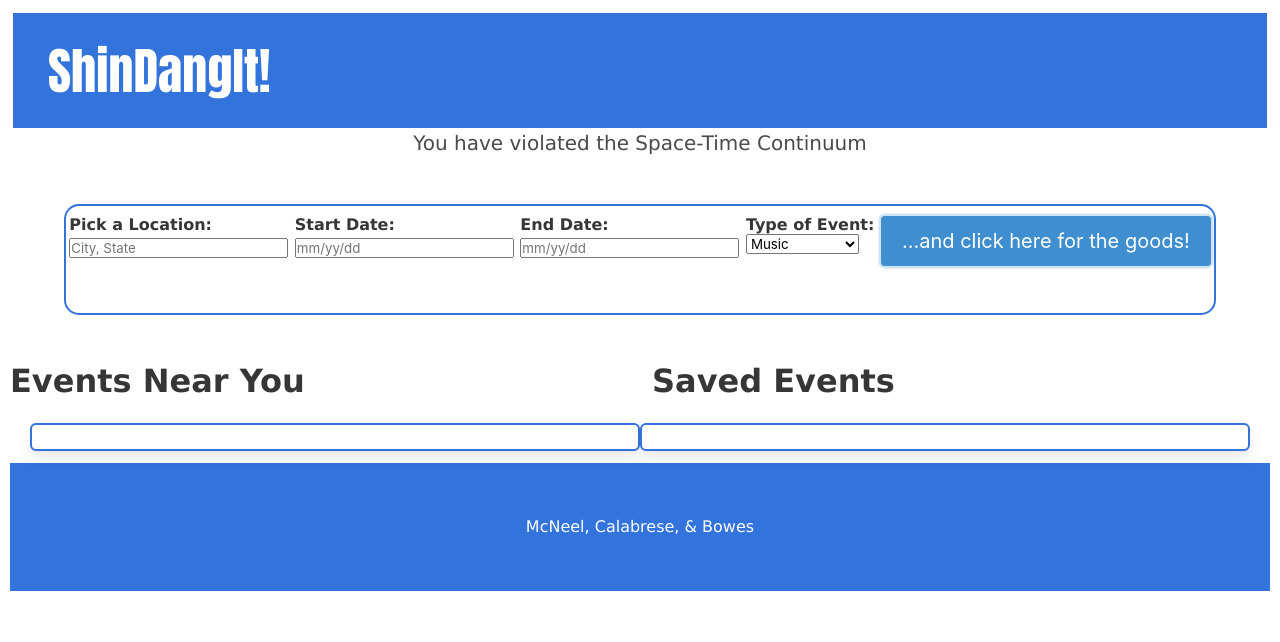
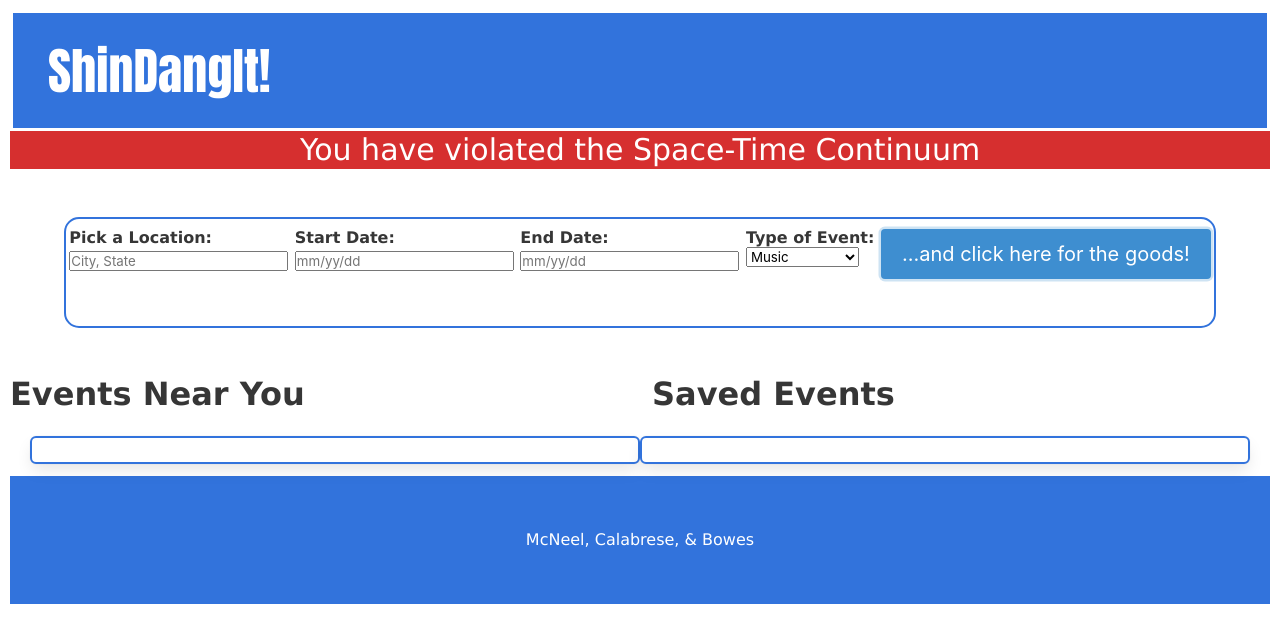
Before and after one commit to cathmcneel/shindig, a plain HTML site: page index.html in a window 1280 px wide. Both pictures are taken after a click on the button "...and click here for the goods!". Drawn offline with nearby package versions, Linux system fonts and the light colour scheme.

Commit message:
fixed issue with double save AGAIN

```diff
--- a/assets/css/style.css
+++ b/assets/css/style.css
@@ -94,3 +94,9 @@ nav {
 #subtitle {
     text-align: center;
 }
+
+.error {
+    background-color: rgb(214, 47, 47);
+    color: white;
+    font-size: 30px;
+}
--- a/assets/js/script.js
+++ b/assets/js/script.js
@@ -220,6 +220,7 @@ var eventToken = function (tokenObject, fieldType) {
             var savedTokens = document.getElementById("planning-field");
             var thisToken = document.getElementById(info.eventId);
             savedTokens.appendChild(thisToken);
+
             tokenButton.textContent = "Click to Remove";
             tokenButton.addEventListener("click", function () {
                 var savedTokens = document.getElementById("planning-field");
@@ -233,8 +234,9 @@ var eventToken = function (tokenObject, fieldType) {
                 var exists = checkArray(tokenObject)
                 if(!exists) {
                     shindigArray.push(tokenObject);
-                    //console.log("does not exist!");
+                    console.log("does not exist!");
                 } else { console.log ("already saved!")
+                token.remove();
             };
 
             saveTheTokens();
```
